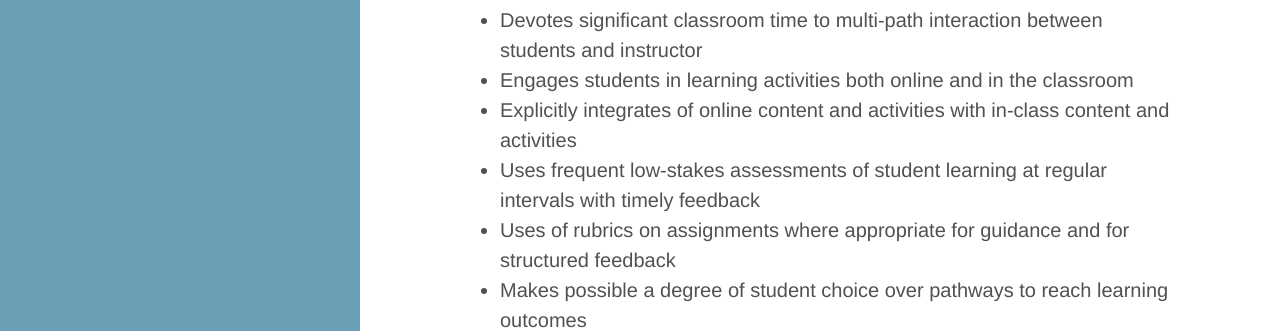
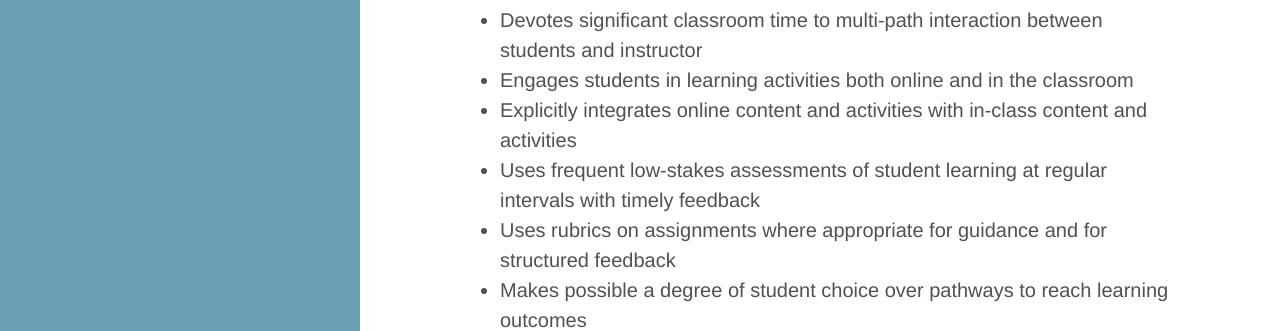
Before and after one commit to hybrid-liberal-arts/hybrid-liberal-arts.github.io, a Jekyll site: the page built from _posts/2015-05-14-hybrid-course-traits.md, in a window 1280 px wide and 1382 px high. Shown: the part 495-826 px from the top of the window. Built offline with Jekyll 4.4.1, drawn with Linux system fonts in a browser that asks for light colours; Markdown is read by kramdown in place of the engine named in the settings.

Commit message:
edited new docs

```diff
--- a/_posts/2015-05-14-hybrid-course-traits.md
+++ b/_posts/2015-05-14-hybrid-course-traits.md
@@ -5,32 +5,19 @@ title: Hybrid course traits
 
 A well-designed hybrid course typically . . .
 
--   Places emphasis on learning as an active process, not as passive
-    absorption of information
--   Focuses on learners and learning, rather than purely content
-    delivery and testing for information acquisition
--   Includes online interaction among students and between instructor
-    and students
--   Includes significant instructor presence online throughout the
-    course
--   Uses less than half of class time for one-way delivery of
-    information by the instructor via lecture
--   Devotes significant classroom time to multi-path interaction between
-    students and instructor
--   Engages students in learning activities both online and in the
-    classroom
--   Explicitly integrates of online content and activities with in-class
-    content and activities
--   Uses frequent low-stakes assessments of student learning at regular
-    intervals with timely feedback
--   Uses of rubrics on assignments where appropriate for guidance and
-    for structured feedback
--   Makes possible a degree of student choice over pathways to reach
-    learning outcomes
--   Aligns content, resources, activities and assessment with learning
-    outcomes
--   Actively encourages learning and interaction beyond the physical
-    classroom
+- Places emphasis on learning as an active process, not as passive absorption of information
+- Focuses on learners and learning, rather than purely content delivery and testing for information acquisition
+- Includes online interaction among students and between instructor and students
+- Includes significant instructor presence online throughout the course
+- Uses less than half of class time for one-way delivery of information by the instructor via lecture
+- Devotes significant classroom time to multi-path interaction between students and instructor
+- Engages students in learning activities both online and in the classroom
+- Explicitly integrates online content and activities with in-class content and activities
+- Uses frequent low-stakes assessments of student learning at regular intervals with timely feedback
+- Uses rubrics on assignments where appropriate for guidance and for structured feedback
+- Makes possible a degree of student choice over pathways to reach learning outcomes
+- Aligns content, resources, activities and assessment with learning outcomes
+- Actively encourages learning and interaction beyond the physical classroom
 
 
 [Source](http://oregonstate.edu/ctl/sites/default/files/traits-well-designed-hybrid-course.pdf)
```
Also changed, not shown: _posts/2016-04-02-working-groups-and-emails.md (+10 -10 lines), _posts/2016-04-06-2016-workshop-schedule.md (+8 -4 lines).
